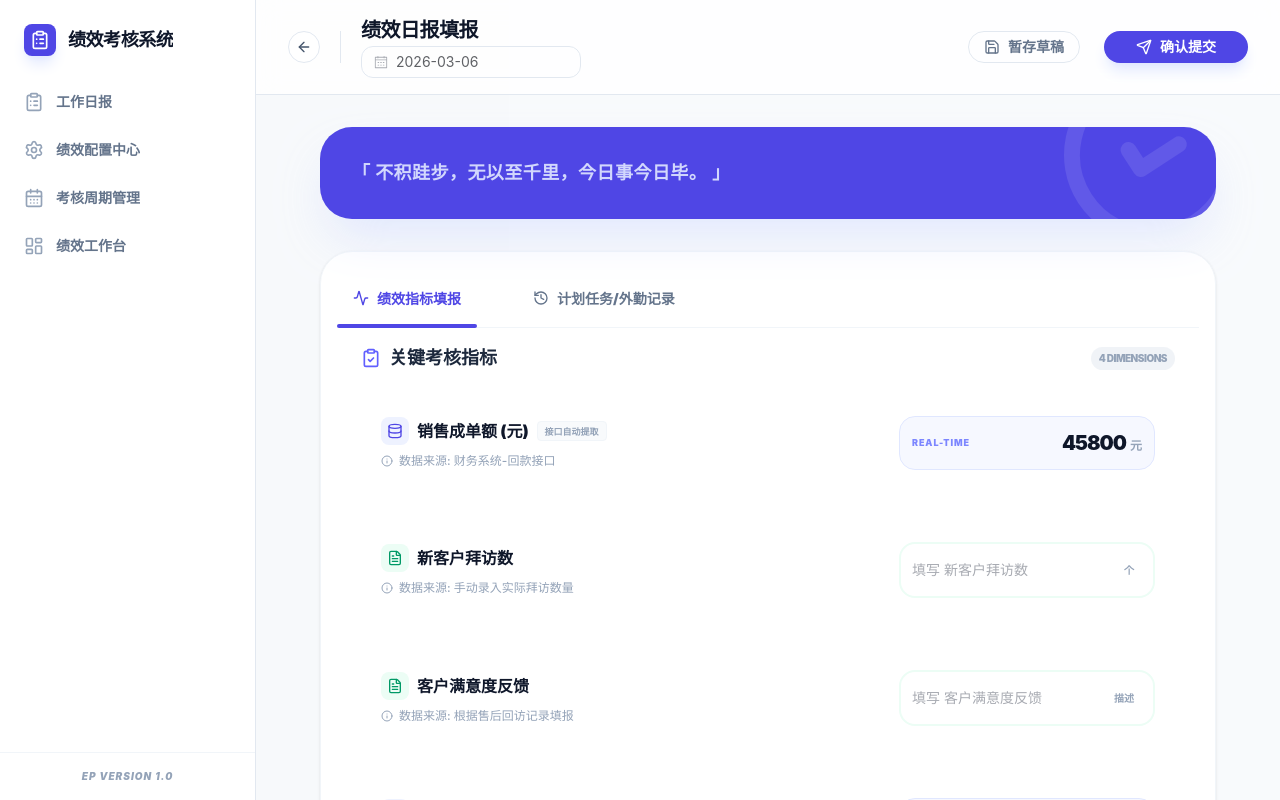
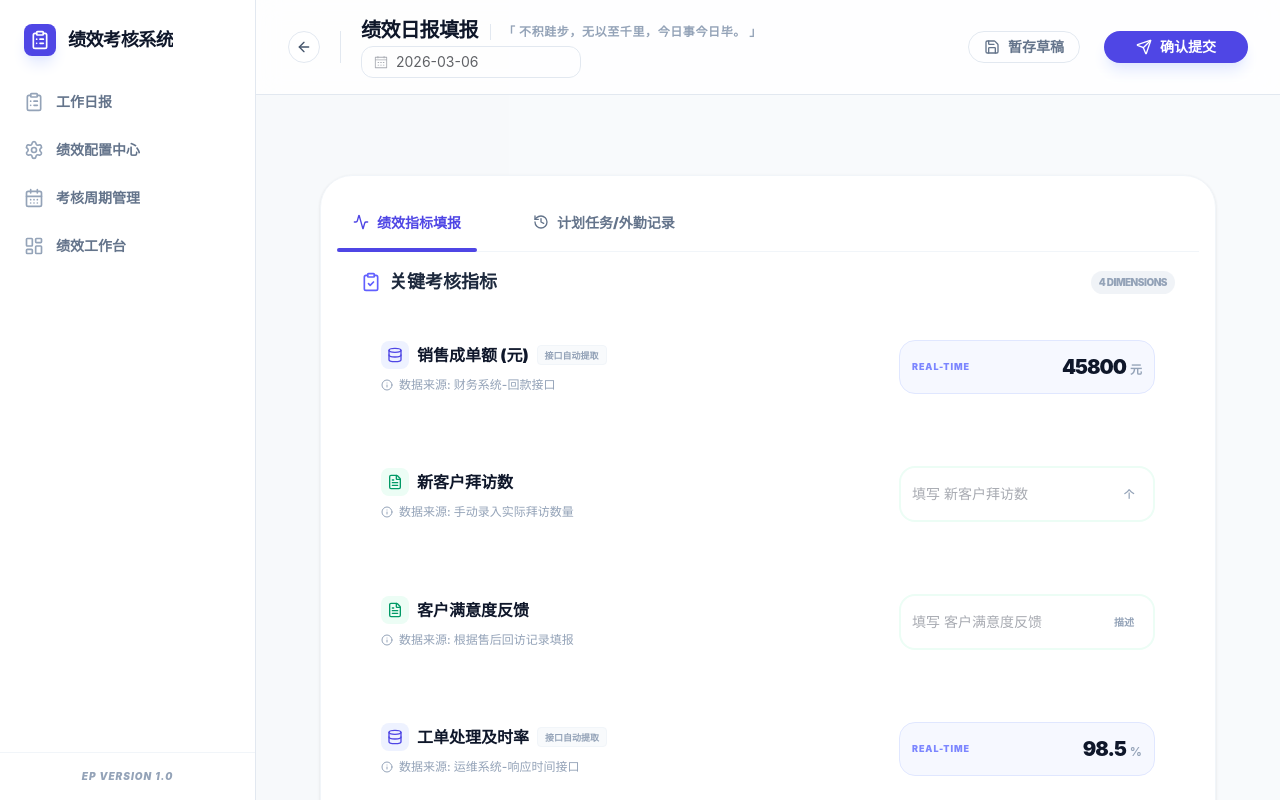
Before and after one commit to JinLingfeng/performance, a Vue app in the folder element-plus-version/: page /daily-report/fill in a window 1280 px wide. Built offline with nearby package versions, Linux system fonts and the light colour scheme.

Commit message:
style: move daily slogan to header and remove indigo welcome card

```diff
--- a/element-plus-version/src/views/report/DailyReportForm.vue
+++ b/element-plus-version/src/views/report/DailyReportForm.vue
@@ -9,7 +9,6 @@ import {
   Database,
   FileText,
   ClipboardCheck,
-  CheckCircle2,
   MapPin,
   History,
   Activity
@@ -165,7 +164,12 @@ const taskRecords = ref([
         </el-button>
         <div class="h-8 w-[1px] bg-slate-200 mx-1"></div>
         <div>
-          <h1 class="text-xl font-black text-slate-900 tracking-tight">绩效日报填报</h1>
+          <div class="flex items-center gap-3">
+            <h1 class="text-xl font-black text-slate-900 tracking-tight">绩效日报填报</h1>
+            <span class="text-xs font-bold text-slate-400 border-l border-slate-200 pl-3 mt-1 tracking-wider hidden md:inline-block">
+              「 {{ currentSlogan }} 」
+            </span>
+          </div>
           <div class="flex items-center gap-2 mt-0.5">
             <el-date-picker
               v-model="fillDate"
@@ -201,17 +205,7 @@ const taskRecords = ref([
     <div class="flex-1 overflow-y-auto p-8">
       <div class="max-w-4xl mx-auto space-y-8 animate-in fade-in zoom-in-95 duration-500">
 
-        <!-- Welcome Section -->
-        <div class="bg-indigo-600 rounded-[32px] p-8 text-white relative overflow-hidden shadow-2xl shadow-indigo-200/50">
-          <div class="relative z-10">
-
-            <h2 class="text-lg font-bold text-indigo-100/90 tracking-wide mb-0">
-              「 {{ currentSlogan }} 」
-            </h2>
-          </div>
-          <!-- Decorative Icons -->
-          <CheckCircle2 class="absolute -right-8 -bottom-8 h-48 w-48 text-white/10 rotate-12" />
-        </div>
+        <div class="h-4"></div>
 
         <!-- Tabs Section -->
         <div class="bg-white rounded-[32px] p-4 shadow-sm border border-slate-100">
```
